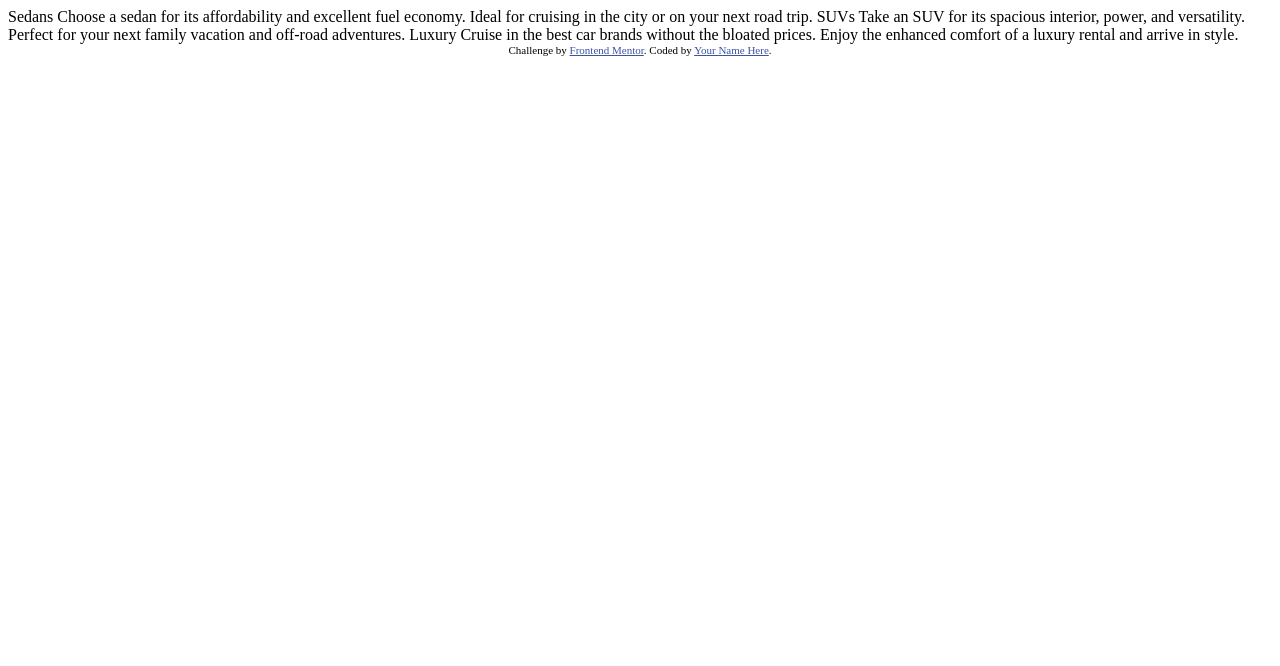
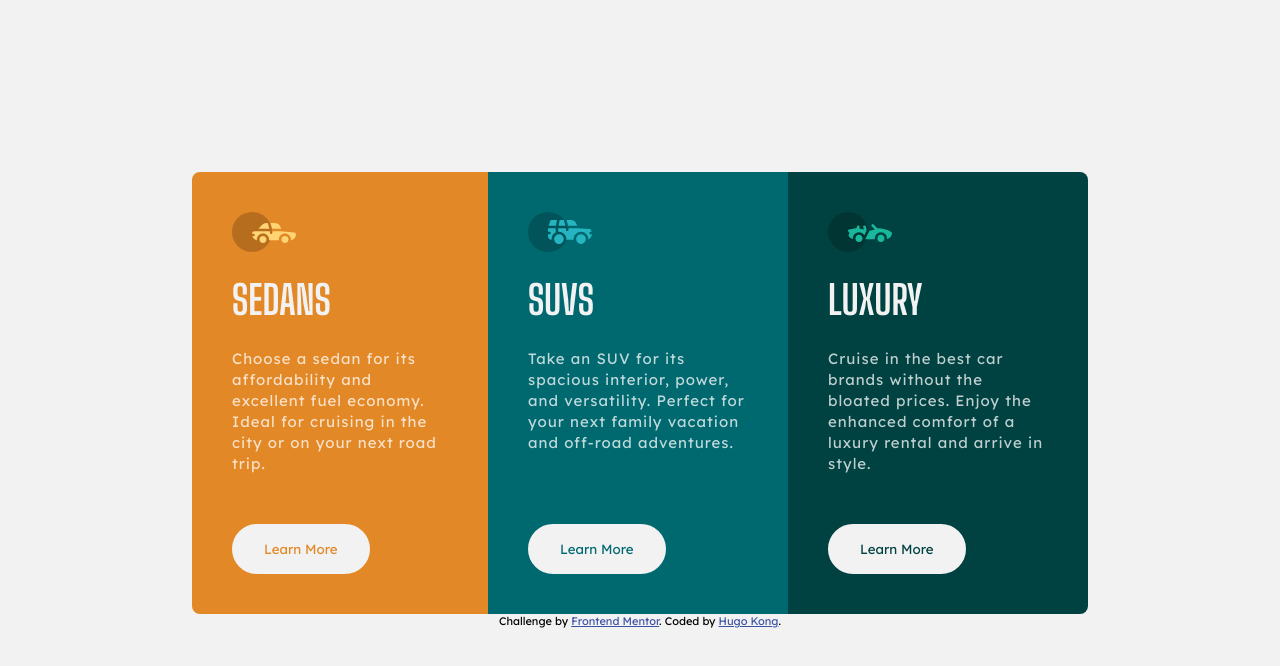
Before and after one commit to hknunes/3-column-preview-card-component-main, a plain HTML site: page index.html in a window 1280 px wide. Drawn offline with Linux system fonts and the light colour scheme.

Commit message:
Project update

```diff
--- a/index.html
+++ b/index.html
@@ -5,6 +5,7 @@
   <meta name="viewport" content="width=device-width, initial-scale=1.0"> <!-- displays site properly based on user's device -->
 
   <link rel="icon" type="image/png" sizes="32x32" href="./images/favicon-32x32.png">
+  <link rel="stylesheet" type="text/css" href="styles.css">
 
   <title>Frontend Mentor | 3-column preview card component</title>
 
@@ -15,22 +16,57 @@
   </style>
 </head>
 <body>
+  <main class="card">
+    <div class="column column-one">
+      <div class="column__icon">
+        <img src="images/icon-sedans.svg" alt="icon-sedans">
+      </div>
+      <div class="column__title">
+        <h1>Sedans</h1>
+      </div>
+      <div class="column__text">
+        <p>Choose a sedan for its affordability and excellent fuel economy. Ideal for cruising in the city
+        or on your next road trip.</p>
+      </div>
+      <div class="column__button">
+        <button>Learn More</button>
+      </div>
+    </div>
+    <div class="column column-two">
+      <div class="column__icon">
+        <img src="images/icon-suvs.svg" alt="icon-suvs">
+      </div>
+      <div class="column__title">
+        <h1>SUVs</h1>
+      </div>
+      <div class="column__text"><p>Take an SUV for its spacious interior, power, and versatility. Perfect for your next family vacation
+        and off-road adventures.</p>
+      </div>
+      <div class="column__button">
+        <button>Learn More</button>
+      </div>
+    </div>
+    <div class="column column-three">
+      <div class="column__icon">
+        <img src="images/icon-luxury.svg" alt="icon-luxury">
+      </div>
+      <div class="column__title">
+        <h1>Luxury</h1>
+      </div>
+      <div class="column__text">
+        <p>Cruise in the best car brands without the bloated prices. Enjoy the enhanced comfort of a luxury
+        rental and arrive in style.</p>
+      </div>
+      <div class="column__button">
+        <button>Learn More</button>
+      </div>
+    </div>
+  </main>
 
-  Sedans
-  Choose a sedan for its affordability and excellent fuel economy. Ideal for cruising in the city
-  or on your next road trip.
 
-  SUVs
-  Take an SUV for its spacious interior, power, and versatility. Perfect for your next family vacation
-  and off-road adventures.
-
-  Luxury
-  Cruise in the best car brands without the bloated prices. Enjoy the enhanced comfort of a luxury
-  rental and arrive in style.
-
-  <div class="attribution">
+  <footer class="attribution">
     Challenge by <a href="https://www.frontendmentor.io?ref=challenge" target="_blank">Frontend Mentor</a>.
-    Coded by <a href="#">Your Name Here</a>.
-  </div>
+    Coded by <a href="#">Hugo Kong</a>.
+  </footer>
 </body>
 </html>
--- /dev/null
+++ b/styles.scss
@@ -0,0 +1,140 @@
+/*RESETS*/
+*,
+*::before,
+*::after {
+  margin: 0;
+  padding: 0;
+  box-sizing: border-box;
+}
+/**/
+
+@import url("https://fonts.googleapis.com/css2?family=Big+Shoulders+Display:wght@700&family=Lexend+Deca&display=swap");
+
+$font-big: "Big Shoulders Display", cursive;
+$font-lexend: "Lexend Deca", sans-serif;
+
+$orange: hsl(31, 77%, 52%);
+$dark-cyan: hsl(184, 100%, 22%);
+$very-dark-cyan: hsl(179, 100%, 13%);
+
+$transparent-white: hsla(0, 0%, 100%, 0.75); //paragraphs
+$light-gray: hsl(0, 0%, 95%);
+
+$font-size-base: 15px;
+
+$font-regular: 400;
+$font-bold: 700;
+
+body {
+  background-color: $light-gray;
+  font-family: $font-lexend;
+  font-size: $font-size-base;
+  font-weight: $font-regular;
+  min-height: 100vh;
+  display: flex;
+  align-items: center;
+  justify-content: center;
+  flex-direction: column;
+}
+
+button {
+  background-color: $light-gray;
+  border: 2px solid $light-gray;
+  border-radius: 50px;
+  padding: 15px 30px;
+  font-family: $font-lexend;
+}
+
+.card {
+  display: flex;
+  flex-direction: row;
+  max-width: 70vw;
+  min-height: 55vh;
+  border-radius: 8px;
+  overflow: hidden;
+}
+
+.column {
+  padding: 40px;
+  display: flex;
+  flex-direction: column;
+  max-width: 300px;
+  &-one {
+    background-color: $orange;
+
+    button {
+      color: $orange;
+      cursor: pointer;
+
+      &:hover {
+        background-color: $orange;
+        color: $light-gray;
+      }
+    }
+  }
+
+  &-two {
+    background-color: $dark-cyan;
+
+    button {
+      color: $dark-cyan;
+      cursor: pointer;
+
+      &:hover {
+        background-color: $dark-cyan;
+        color: $light-gray;
+      }
+    }
+  }
+
+  &-three {
+    background-color: $very-dark-cyan;
+
+    button {
+      color: $very-dark-cyan;
+      cursor: pointer;
+
+      &:hover {
+        background-color: $very-dark-cyan;
+        color: $light-gray;
+      }
+    }
+  }
+
+  &__icon {
+    margin-bottom: 20px;
+  }
+
+  &__title {
+    text-transform: uppercase;
+    font-family: $font-big;
+    font-size: 20px;
+    font-weight: $font-bold;
+    color: $light-gray;
+    margin-bottom: 24px;
+    text-align: left;
+  }
+
+  &__text {
+    color: $transparent-white;
+    line-height: 1.4;
+    letter-spacing: 1px;
+    margin-bottom: 50px;
+  }
+
+  &__button {
+    height: 100%;
+    display: flex;
+    button{
+      align-self: flex-end;
+    }
+  }
+}
+
+@media only screen and (max-width: 600px) {
+  .card {
+    flex-direction: column;
+    max-width: 90vw;
+    margin: 90px 0;
+  }
+}
```
Also changed, not shown: styles.css (added), 1 other file.
